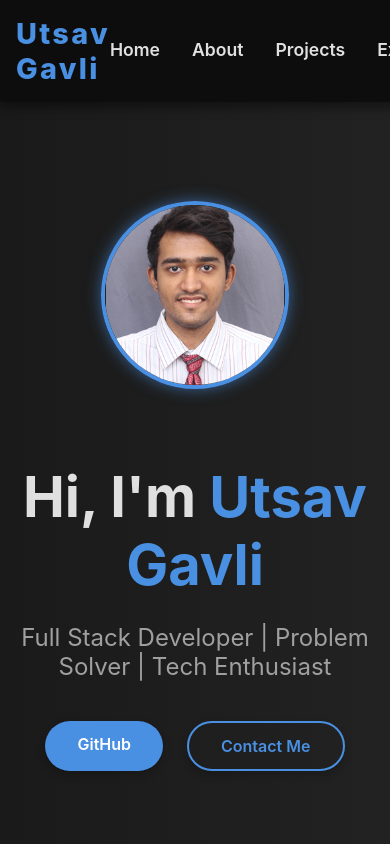
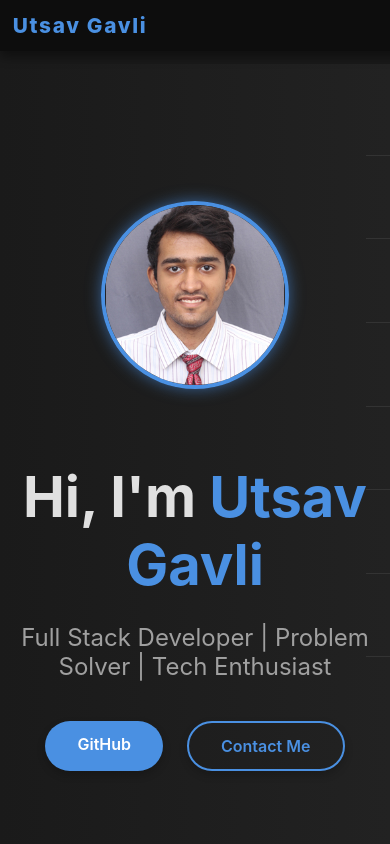
Before and after one commit to utsav145/Portfolio, a React (Create React App) app in the folder portfolio/: page / in a window 390 px wide. Shown: the top 844 px of the page. Built offline with nearby package versions, Linux system fonts and the light colour scheme.

Commit message:
Update Navbar.css

```diff
--- a/portfolio/src/components/Navbar.css
+++ b/portfolio/src/components/Navbar.css
@@ -29,6 +29,36 @@
 .navbar-brand:hover {
   color: #00C9B1;
   transform: scale(1.05);
+}
+
+/* Mobile menu toggle button */
+.navbar-toggle {
+  display: none;
+  flex-direction: column;
+  cursor: pointer;
+  padding: 0.5rem;
+  z-index: 51;
+}
+
+.hamburger {
+  width: 25px;
+  height: 3px;
+  background-color: #E0E0E0;
+  margin: 3px 0;
+  transition: 0.3s;
+  border-radius: 2px;
+}
+
+.hamburger.active:nth-child(1) {
+  transform: rotate(-45deg) translate(-5px, 6px);
+}
+
+.hamburger.active:nth-child(2) {
+  opacity: 0;
+}
+
+.hamburger.active:nth-child(3) {
+  transform: rotate(45deg) translate(-5px, -6px);
 }
 
 .navbar-links {
@@ -66,3 +96,76 @@
   color: #4A90E2;
   transform: translateY(-2px);
 }
+
+/* Responsive Design */
+@media screen and (max-width: 768px) {
+  .navbar-toggle {
+    display: flex;
+  }
+
+  .navbar-links {
+    position: fixed;
+    top: 0;
+    right: -100%;
+    width: 100%;
+    height: 100vh;
+    background-color: #0D0D0D;
+    flex-direction: column;
+    justify-content: center;
+    align-items: center;
+    gap: 2rem;
+    transition: right 0.3s ease;
+    z-index: 50;
+  }
+
+  .navbar-links.active {
+    right: 0;
+  }
+
+  .navbar-links a {
+    font-size: 1.5rem;
+    padding: 1rem 2rem;
+    width: 100%;
+    text-align: center;
+    border-bottom: 1px solid #333;
+  }
+
+  .navbar-links a:last-child {
+    border-bottom: none;
+  }
+
+  .navbar-brand {
+    font-size: 1.5rem;
+  }
+}
+
+@media screen and (max-width: 480px) {
+  .navbar {
+    padding: 0.8rem;
+  }
+
+  .navbar-brand {
+    font-size: 1.3rem;
+  }
+
+  .navbar-links a {
+    font-size: 1.3rem;
+    padding: 0.8rem 1.5rem;
+  }
+
+  .hamburger {
+    width: 22px;
+    height: 2px;
+  }
+}
+
+@media screen and (max-width: 320px) {
+  .navbar-brand {
+    font-size: 1.1rem;
+  }
+
+  .navbar-links a {
+    font-size: 1.1rem;
+    padding: 0.6rem 1rem;
+  }
+}
```
